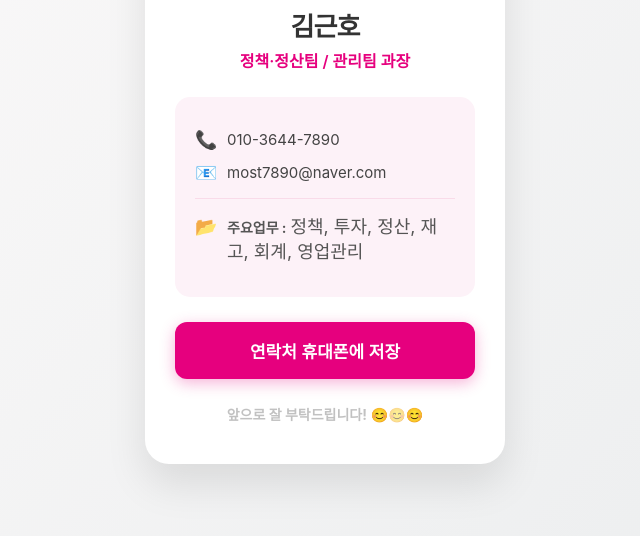
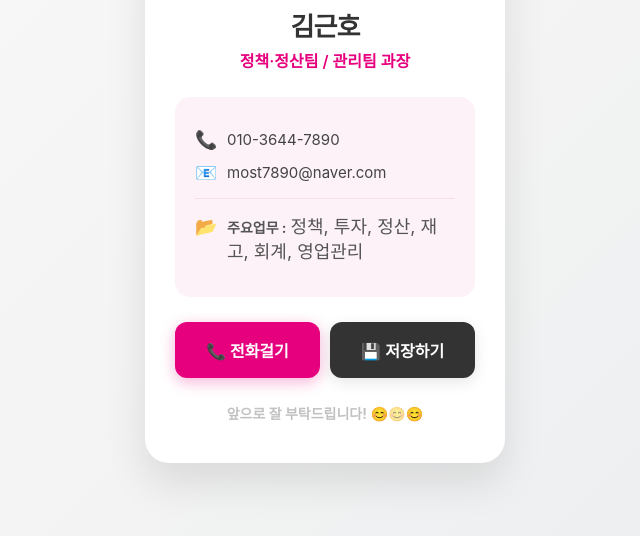
Before and after one commit to kimkeunho7890-ux/mycard, a plain HTML site: page index.html in a window 1280 px wide. Shown: the part 304-840 px from the top of the page, without its empty margins (315-955 px from the left). Drawn offline with Linux system fonts and the light colour scheme.

Commit message:
Add files via upload

```diff
--- a/index.html
+++ b/index.html
@@ -32,7 +32,6 @@
             transition: transform 0.3s ease;
         }
 
-        /* [애니메이션] 상단 스르륵 나타나는 효과 */
         @keyframes fadeInUp {
             from { opacity: 0; transform: translateY(20px); }
             to { opacity: 1; transform: translateY(0); }
@@ -125,45 +124,47 @@
             color: #555;
         }
 
-        /* [애니메이션] 인사말 깜빡이는 효과 */
-        @keyframes blink {
-            0%, 100% { opacity: 1; }
-            50% { opacity: 0.3; }
+        /* 버튼 그룹 디자인 */
+        .btn-group {
+            display: flex;
+            gap: 10px;
+            margin-top: 10px;
+            animation: fadeInUp 2s ease-out forwards;
         }
 
-        /* [애니메이션] 이모티콘 점점점 나타나는 효과 */
-        @keyframes dots {
-            0% { opacity: 0; }
-            33% { opacity: 1; }
-            100% { opacity: 1; }
+        .btn {
+            flex: 1;
+            background: var(--uplus-pink);
+            color: white;
+            border: none;
+            padding: 16px 0;
+            border-radius: 12px;
+            font-size: 16px;
+            font-weight: bold;
+            cursor: pointer;
+            box-shadow: 0 4px 15px rgba(230, 0, 126, 0.3);
+            transition: all 0.2s ease;
+            text-decoration: none;
+            display: flex;
+            justify-content: center;
+            align-items: center;
         }
 
-        .footer {
-            margin-top: 25px;
-            font-size: 14px;
-            color: var(--dark-gray);
+        .btn.secondary {
+            background: var(--dark-gray);
+            box-shadow: 0 4px 15px rgba(0, 0, 0, 0.1);
         }
 
+        .btn:active { transform: scale(0.98); }
+
+        @keyframes blink { 0%, 100% { opacity: 1; } 50% { opacity: 0.3; } }
+        @keyframes dots { 0% { opacity: 0; } 33% { opacity: 1; } 100% { opacity: 1; } }
+
+        .footer { margin-top: 25px; font-size: 14px; color: var(--dark-gray); }
         .blink-text { animation: blink 2s infinite; }
-
         .dot { opacity: 0; display: inline-block; animation: dots 2s infinite; }
         .dot:nth-child(2) { animation-delay: 0.4s; }
         .dot:nth-child(3) { animation-delay: 0.8s; }
-
-        .btn {
-            background: var(--uplus-pink);
-            color: white;
-            border: none;
-            padding: 16px;
-            border-radius: 12px;
-            font-size: 17px;
-            font-weight: bold;
-            cursor: pointer;
-            width: 100%;
-            box-shadow: 0 4px 15px rgba(230, 0, 126, 0.3);
-            transition: all 0.2s ease;
-            animation: fadeInUp 2s ease-out forwards;
-        }
     </style>
 </head>
 <body>
@@ -191,7 +192,10 @@
             </div>
         </div>
 
-        <button class="btn" onclick="generateVCard()">연락처 휴대폰에 저장</button>
+        <div class="btn-group">
+            <a href="tel:010-3644-7890" class="btn">📞 전화걸기</a>
+            <button class="btn secondary" onclick="generateVCard()">💾 저장하기</button>
+        </div>
 
         <div class="footer">
              <strong class="blink-text">앞으로 잘 부탁드립니다!</strong>
@@ -201,7 +205,6 @@
 </div>
 
 <script>
-// [애니메이션] 3개 라인 동시 타이핑 효과 스크립트
 const typingData = [
     { id: 'type-phone', text: '010-3644-7890', charIndex: 0 },
     { id: 'type-email', text: 'most7890@naver.com', charIndex: 0 },
@@ -210,7 +213,6 @@ const typingData = [
 
 function typeSimultaneously() {
     let allFinished = true;
-
     typingData.forEach(item => {
         const element = document.getElementById(item.id);
         if (item.charIndex < item.text.length) {
@@ -219,13 +221,9 @@ function typeSimultaneously() {
             allFinished = false;
         }
     });
-
-    if (!allFinished) {
-        setTimeout(typeSimultaneously, 50); // 타이핑 속도
-    }
+    if (!allFinished) setTimeout(typeSimultaneously, 50);
 }
 
-// 페이지 로드 후 1초 뒤에 동시 타이핑 시작
 window.onload = () => setTimeout(typeSimultaneously, 1000);
 
 function generateVCard() {
@@ -238,7 +236,6 @@ function generateVCard() {
         work_desc: "정책, 투자, 정산, 재고, 회계, 영업관리"
     };
 
-    // 아이폰/안드로이드 모두 대응 가능한 vCard 포맷
     const vcard = [
         "BEGIN:VCARD",
         "VERSION:3.0",
@@ -258,10 +255,9 @@ function generateVCard() {
     newLink.href = url;
     newLink.setAttribute('download', `${info.name}_명함.vcf`);
 
-    // 안드로이드 사용자용 안내 메시지
     const isAndroid = /Android/i.test(navigator.userAgent);
     if (isAndroid) {
-        alert("연락처 파일이 다운로드됩니다.\n완료 후 상단 알림창에서 파일을 눌러 '저장'을 완료해 주세요! 😊");
+        alert("연락처 파일이 다운로드됩니다.\n완료 후 파일을 눌러 '저장'을 완료해 주세요! 😊");
     }
 
     newLink.click();
```
